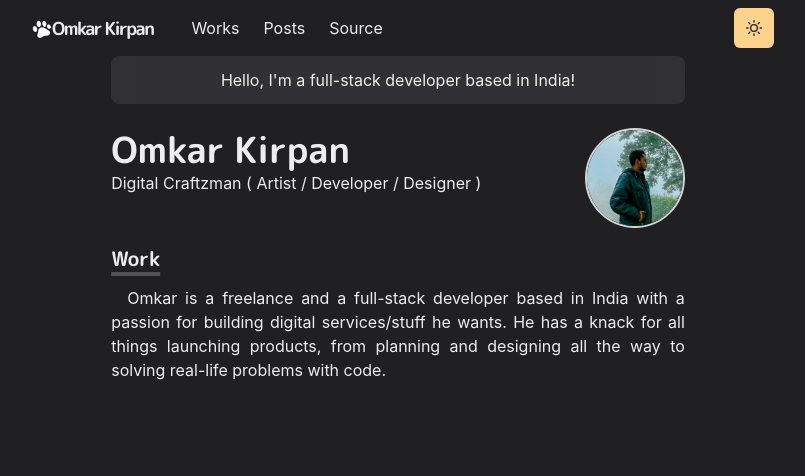
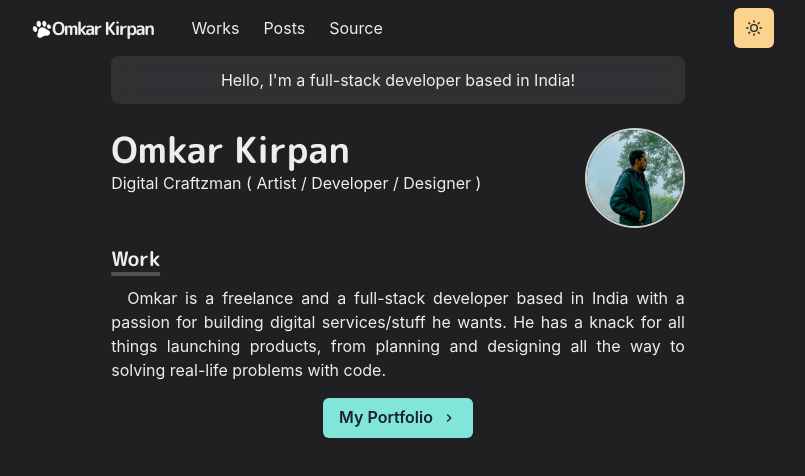
Before and after one commit to OmkarKirpan/OmkarKirpan-homepage, a Next.js app: page / in a window 1280 px wide. Shown: the top 476 px of the page, without its empty margins (242-1047 px from the left). Built offline with nearby package versions, Linux system fonts and the light colour scheme.

Commit message:
feat: :art: adds btn to Portfolio

```diff
--- a/pages/index.js
+++ b/pages/index.js
@@ -1,10 +1,13 @@
+import NextLink from 'next/link'
 import {
   Container,
   Box,
   Heading,
+  Button,
   Image,
   useColorModeValue
 } from '@chakra-ui/react'
+import { ChevronRightIcon } from '@chakra-ui/icons'
 import Paragraph from '../components/paragraph'
 import Section from '../components/section'
 
@@ -58,6 +61,14 @@ const Page = () => {
           for all things launching products, from planning and designing all the
           way to solving real-life problems with code.
         </Paragraph>
+
+        <Box align="center" my={4}>
+          <NextLink href="/posts" passHref scroll={false}>
+            <Button rightIcon={<ChevronRightIcon />} colorScheme="teal">
+              My Portfolio
+            </Button>
+          </NextLink>
+        </Box>
       </Section>
     </Container>
   )
```
